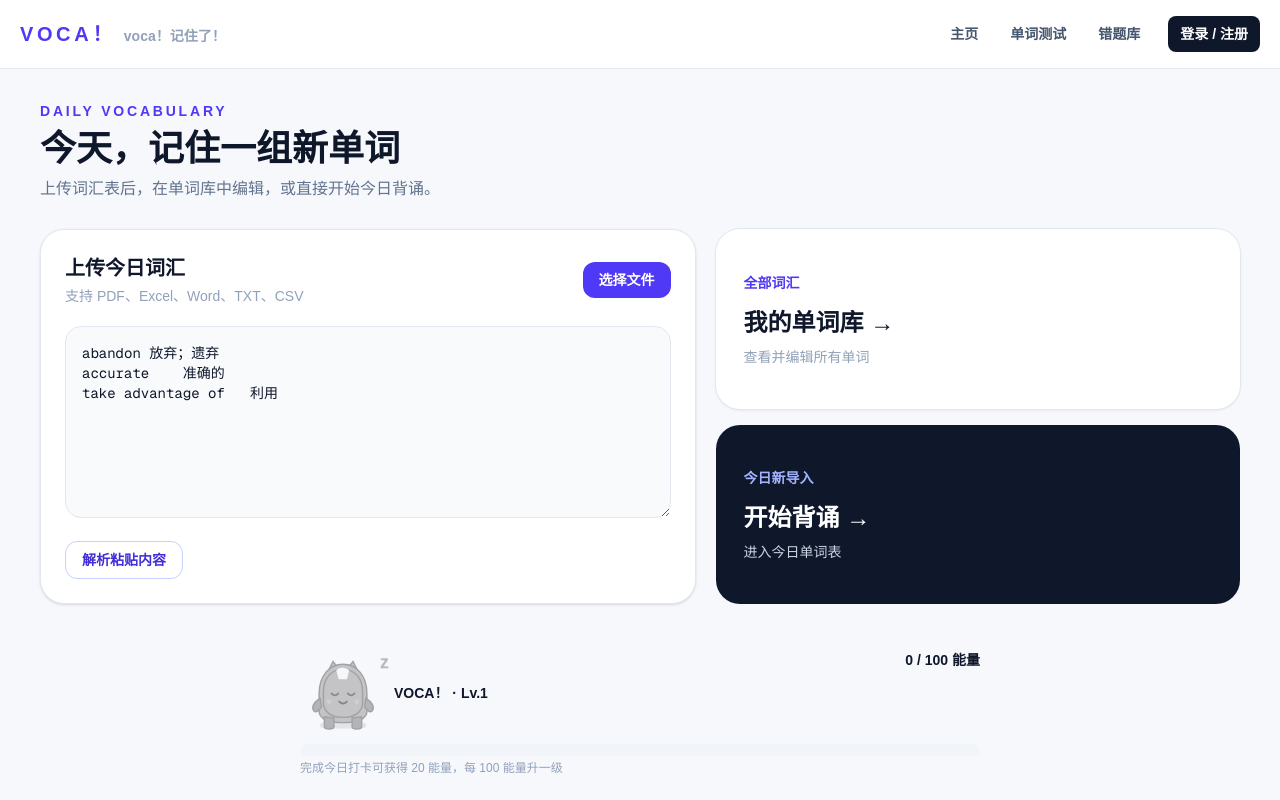
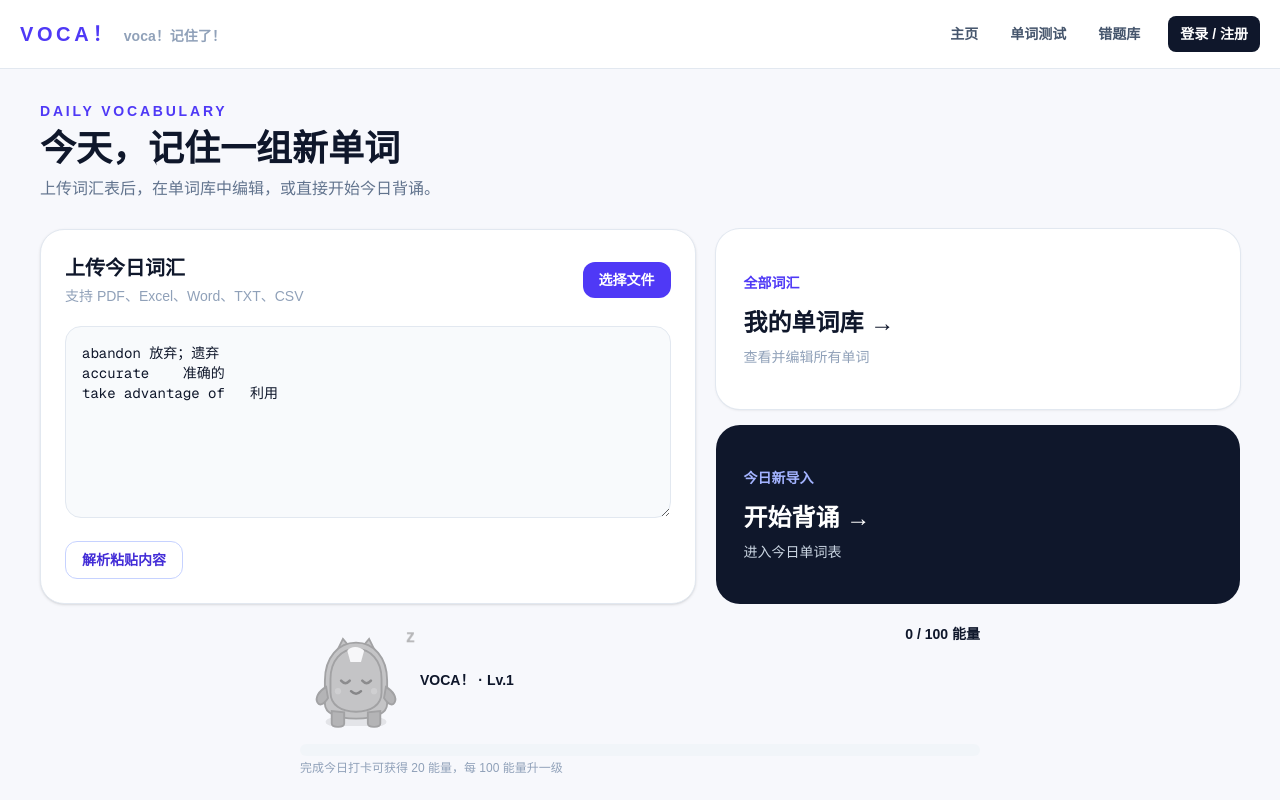
Before and after one commit to RonaldLu30/VOCA, a Next.js app: page / in a window 1280 px wide. Built offline with nearby package versions, Linux system fonts and the light colour scheme.

Commit message:
fix: make Voca pet visibly render

```diff
--- a/src/app/globals.css
+++ b/src/app/globals.css
@@ -23,8 +23,8 @@ body {
   font-family: Arial, Helvetica, sans-serif;
 }
 
-.voca-character { position: relative; width: 86px; height: 86px; flex: 0 0 auto; animation: voca-breathe 2.8s ease-in-out infinite; }
-.voca-character svg { width: 100%; height: 100%; overflow: visible; }
+.voca-character { position: relative; display: block; width: 112px; height: 112px; flex: 0 0 auto; animation: voca-breathe 2.8s ease-in-out infinite; }
+.voca-character svg { display: block; width: 112px; height: 112px; overflow: visible; }
 .voca-body, .voca-face { fill: #27b9ed; stroke: #0875b8; stroke-width: 3; }
 .voca-ear { fill: #25b8eb; stroke: #0875b8; stroke-width: 3; }
 .voca-mark { fill: #e9fbff; }
```
